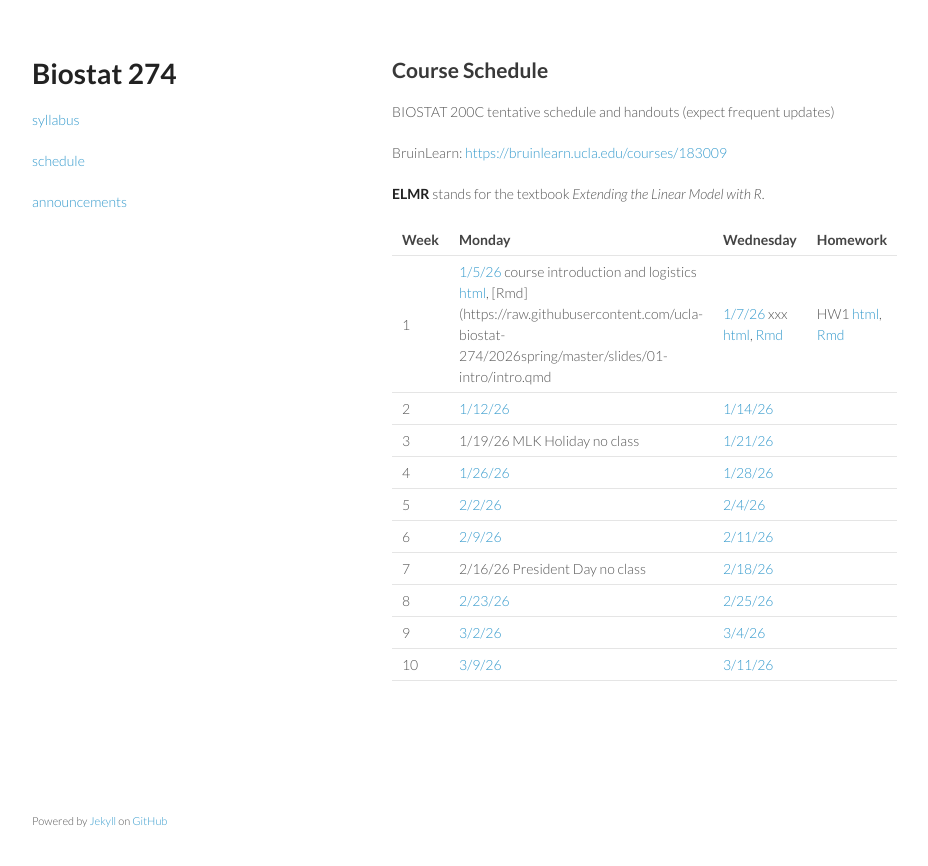
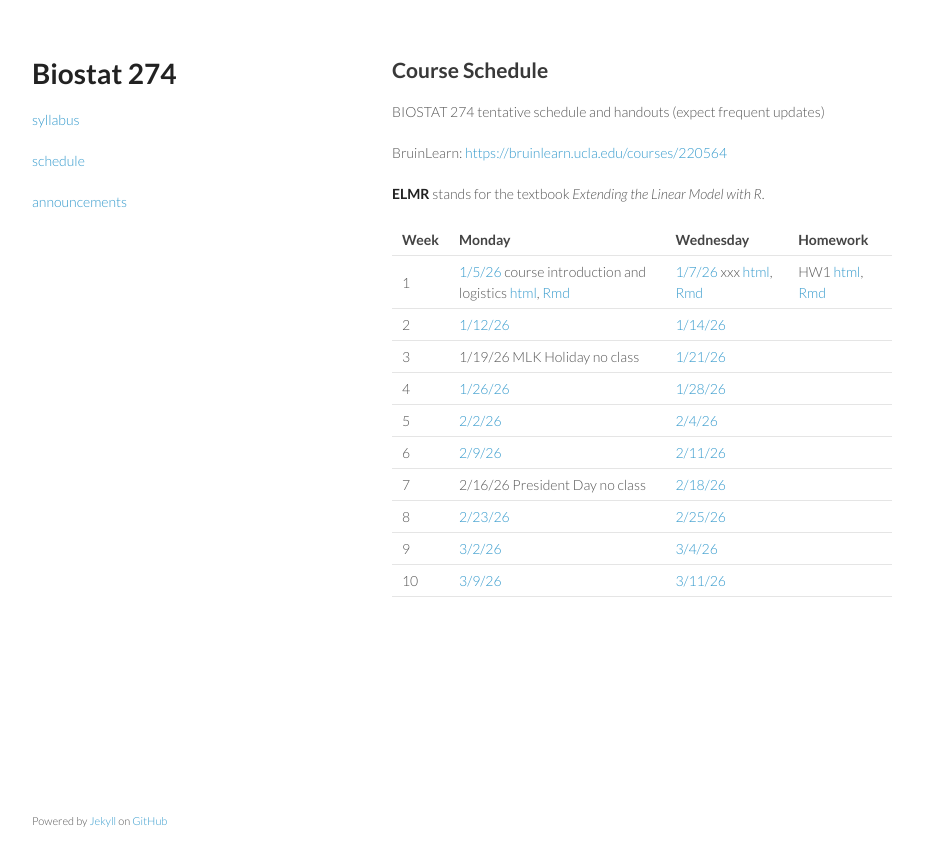
Before and after one commit to ucla-biostat-274/2026winter, a Jekyll site: the page built from schedule/schedule.md, in a window 1280 px wide. Shown: the top 866 px of the page, without its empty margins (178-1106 px from the left). Built offline with Jekyll 4.4.1, drawn with Linux system fonts in a browser that asks for light colours.

Commit message:
revise schedule

```diff
--- a/schedule/schedule.md
+++ b/schedule/schedule.md
@@ -5,15 +5,15 @@ title: Biostat 274
 
 ## Course Schedule
 
-BIOSTAT 200C tentative schedule and handouts (expect frequent updates)
+BIOSTAT 274 tentative schedule and handouts (expect frequent updates)
 
-BruinLearn: <https://bruinlearn.ucla.edu/courses/183009>
+BruinLearn: <https://bruinlearn.ucla.edu/courses/220564>
 
 **ELMR** stands for the textbook _Extending the Linear Model with R_.
 
 | Week | Monday                                                                                                                                                                                                                                                                                | Wednesday                                                                                                                                                                                                                                    | Homework                                                                                                           |
 |------|---------------------------------------------------------------------------------------------------------------------------------------------------------------------------------------------------------------------------------------------------------------------------------------|----------------------------------------------------------------------------------------------------------------------------------------------------------------------------------------------------------------------------------------------|--------------------------------------------------------------------------------------------------------------------|
-| 1    | [1/5/26](https://ucla-biostat-274.github.io/2026winter/biostat274winter2026/2026/01/05/week1-day1.html) course introduction and logistics [html](../slides/01-intro/intro.html), [Rmd](https://raw.githubusercontent.com/ucla-biostat-274/2026spring/master/slides/01-intro/intro.qmd | [1/7/26](https://ucla-biostat-274.github.io/2026winter/biostat274winter2026/2026/01/07/week1-day2.html) xxx [html](../slides/02-lm/lm.html), [Rmd](https://raw.githubusercontent.com/ucla-biostat-274/2026winter/master/slides/02-lm/lm.qmd) | HW1 [html](../hw/hw1.html), [Rmd](https://raw.githubusercontent.com/ucla-biostat-274/2026winter/master/hw/hw1.qmd) |
+| 1    | [1/5/26](https://ucla-biostat-274.github.io/2026winter/biostat274winter2026/2026/01/05/week1-day1.html) course introduction and logistics [html](../slides/01-intro/intro.html), [Rmd](https://raw.githubusercontent.com/ucla-biostat-274/2026spring/master/slides/01-intro/intro.qmd) | [1/7/26](https://ucla-biostat-274.github.io/2026winter/biostat274winter2026/2026/01/07/week1-day2.html) xxx [html](../slides/02-lm/lm.html), [Rmd](https://raw.githubusercontent.com/ucla-biostat-274/2026winter/master/slides/02-lm/lm.qmd) | HW1 [html](../hw/hw1.html), [Rmd](https://raw.githubusercontent.com/ucla-biostat-274/2026winter/master/hw/hw1.qmd) |
 | 2    | [1/12/26]()                                                                                                                                                                                                                                                                           | [1/14/26]()                                                                                                                                                                                                                                  |                                                                                                                    |
 | 3    | 1/19/26 MLK Holiday no class                                                                                                                                                                                                                                                          | [1/21/26]()                                                                                                                                                                                                                                  |                                                                                                                    |
 | 4    | [1/26/26]()                                                                                                                                                                                                                                                                           | [1/28/26]()                                                                                                                                                                                                                                  |                                                                                                                    |
```
